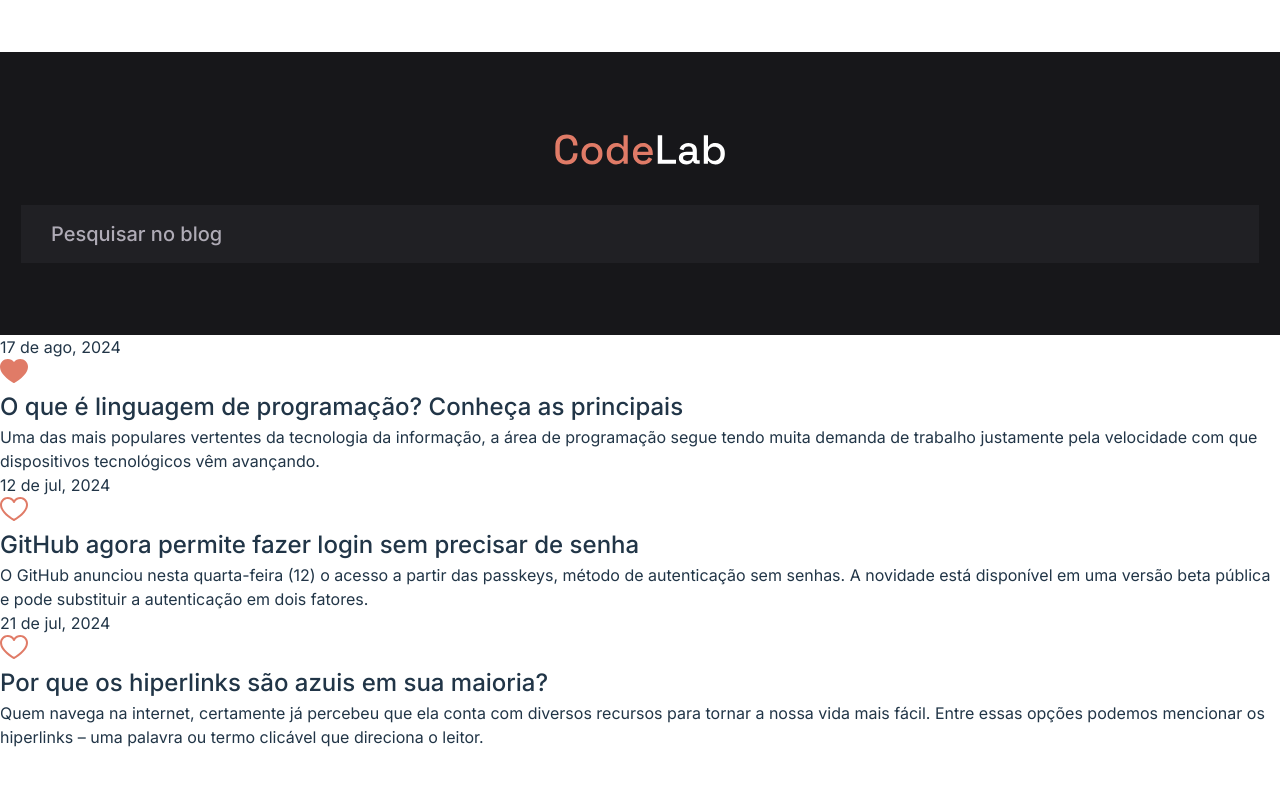
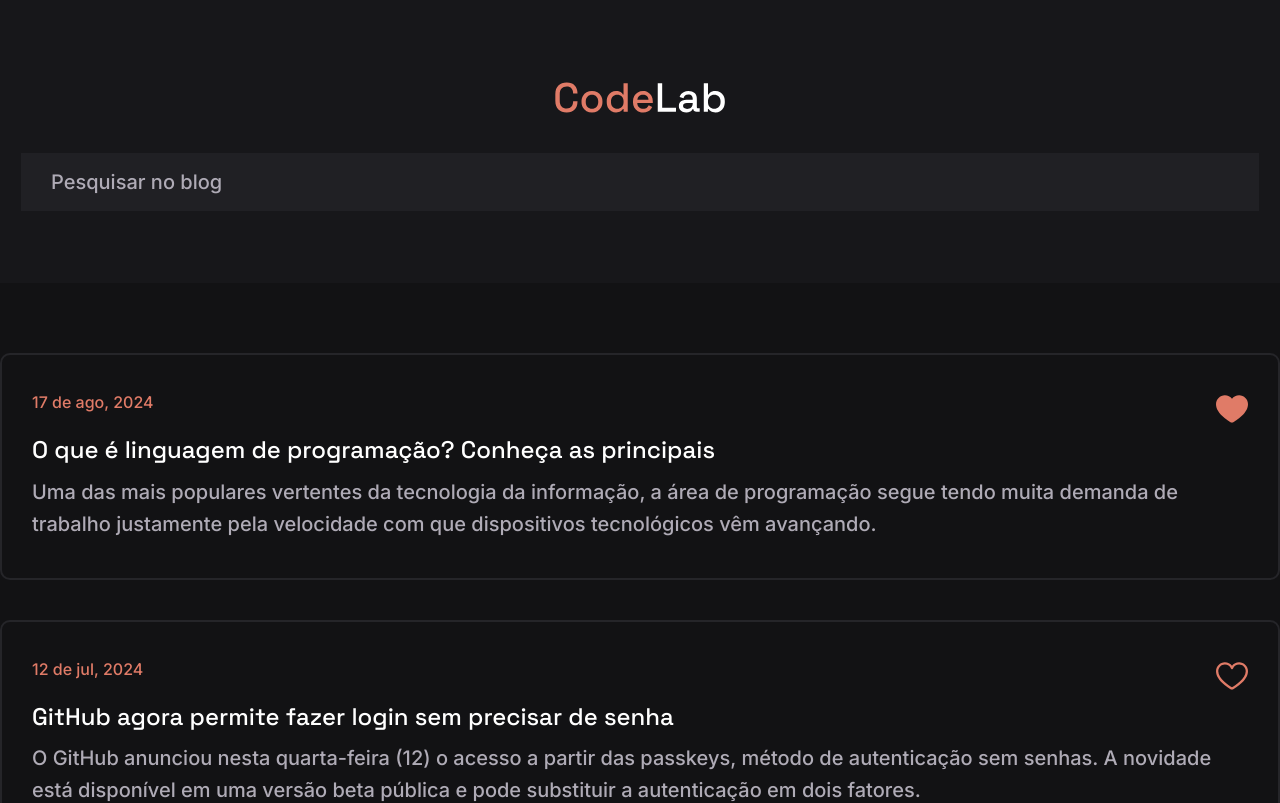
Before and after one commit to vanilo-ferreira/codelab, a React (Vite) app: page / in a window 1280 px wide. Shown: the top 803 px of the page. Built offline with nearby package versions, Linux system fonts and the light colour scheme.

Commit message:
fix: styling Card

```diff
--- a/src/App.css
+++ b/src/App.css
@@ -1,6 +1,12 @@
 * {
   margin: 0;
+  font-family: "Inter";
 }
+
+html, body {
+  overflow-x: hidden;
+}
+
 .topo {
   display: flex;
   flex-direction: column;
@@ -23,16 +29,74 @@
   background-color: #202024;
   border: none;
   color: white;
-  font-family: "Inter";
   padding-left: 20px;
   font-size: 20px;
 }
 
 #search::placeholder {
   color: #afabb6;
-  font-family: "Inter";
   font-size: 20px;
   font-weight: 500;
   line-height: 24.2px;
   padding: 10px;
 }
+
+main {
+  padding: 50px 0;
+  background-color: #121214;
+  display: flex;
+  flex-direction: column;
+  justify-content: center;
+  align-items: center;
+  height: 100vh;
+}
+
+.card {
+  display: flex;
+  flex-direction: column;
+  justify-content: center;
+  width: 1216px;
+  height: 243px;
+  border: solid 2px #252529;
+  padding: 0 30px;
+  margin: 20px 0;
+  border-radius: 10px;
+}
+
+.card:hover {
+  border: solid 2px #E07B67;
+}
+
+.cardTopo {
+  display: flex;
+  justify-content: space-between;
+}
+
+.cardDate {
+  font-size: 16px;
+  font-weight: 500;
+  line-height: 19.36px;
+  color: #E07B67;
+}
+
+.cardIcon {
+  width: 32px;
+  height: 32px;
+}
+
+.cardTitle {
+  font-family: "Space Grotesk";
+  font-size: 24px;
+  font-weight: 500;
+  line-height: 30.62px;
+  color: #FFFFFF;
+  margin: 10px 0;
+}
+
+.cardText {
+  font-size: 20px;
+  font-weight: 500;
+  line-height: 32px;
+  text-align: left;
+  color: #AFABB6;
+}
```
